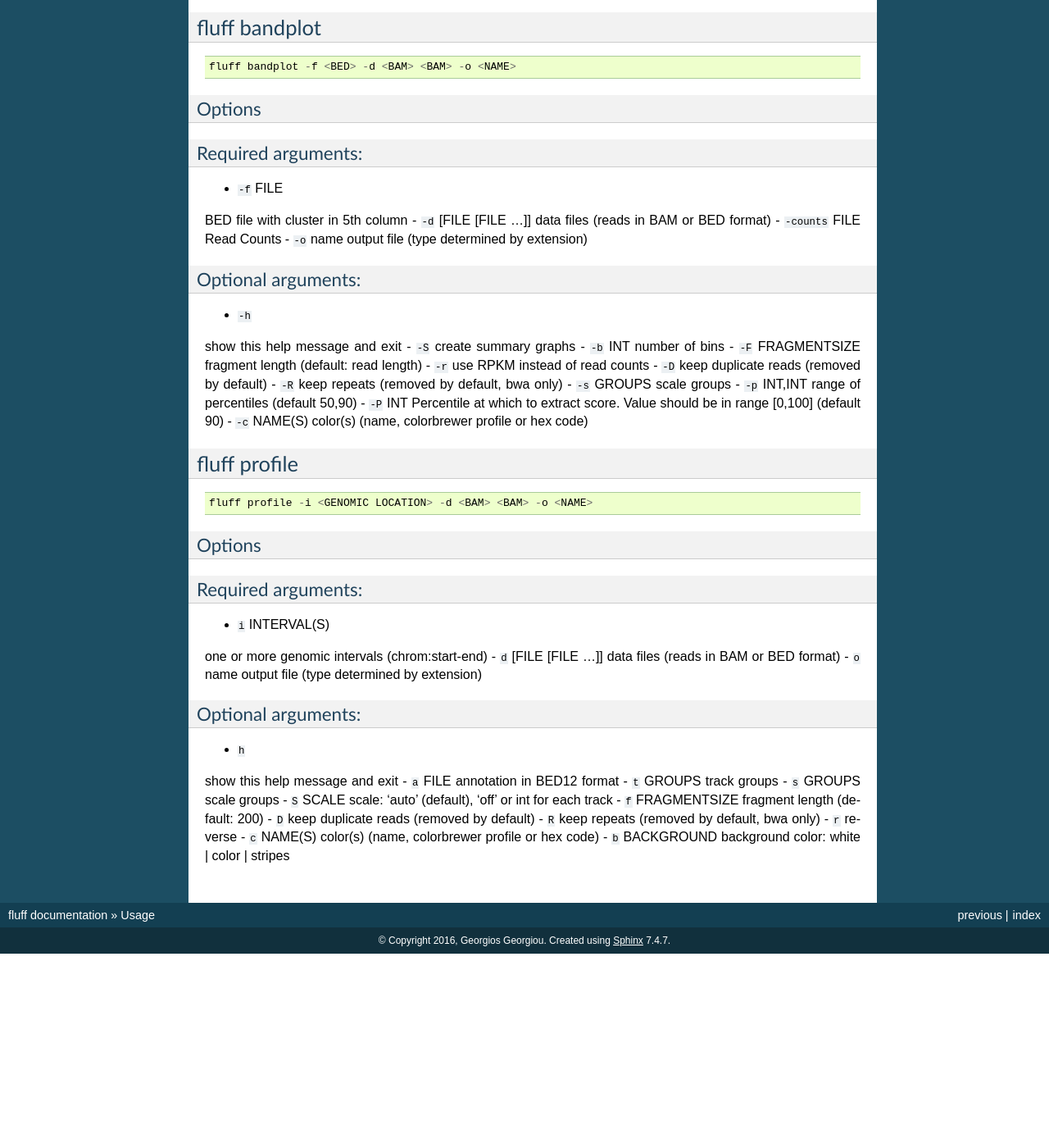
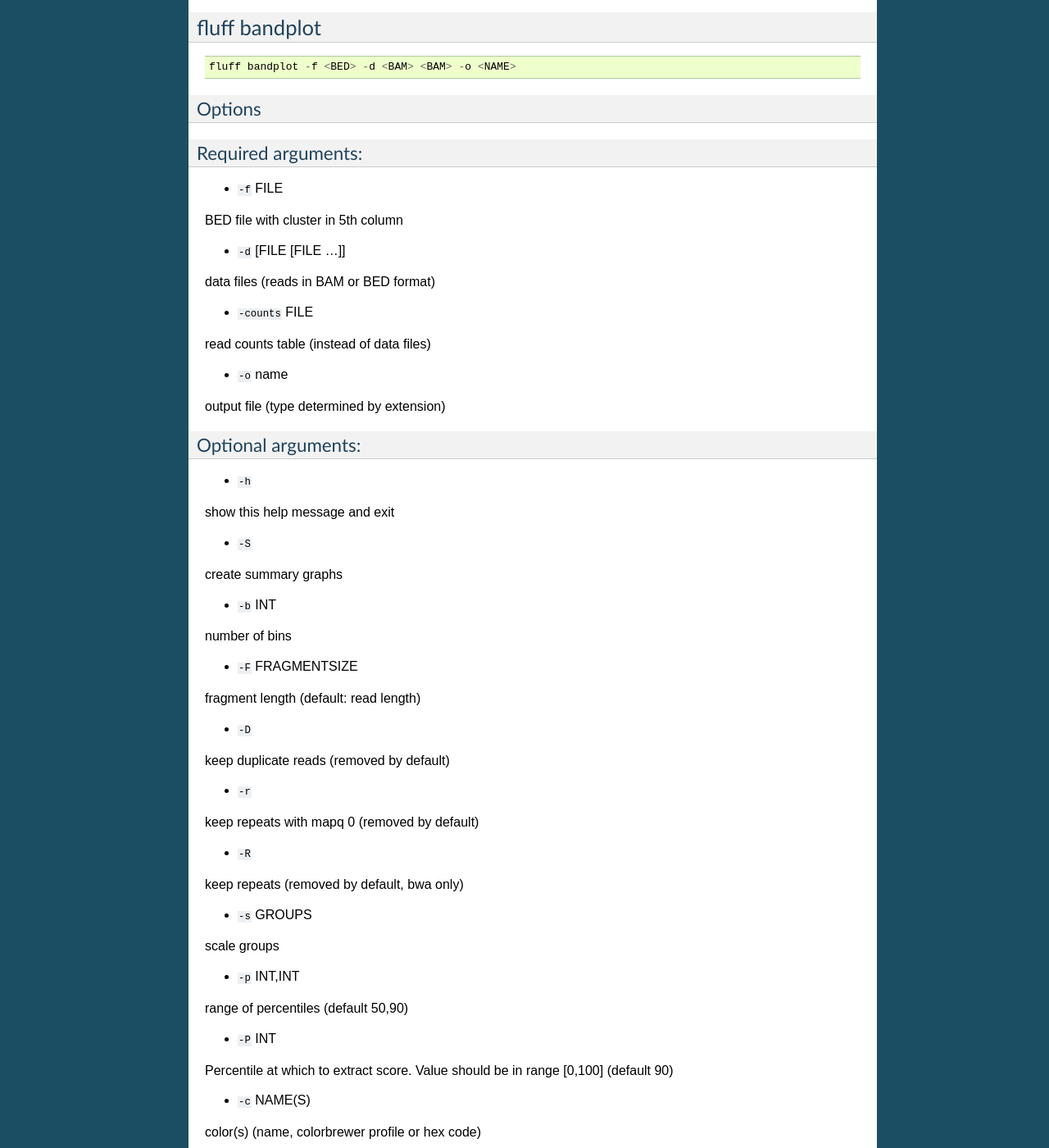
Before and after one commit to simonvh/fluff, a Sphinx documentation site: the page built from docs/usage.rst, in a window 1280 px wide and 1400 px high, scrolled down 1855 px. Shown: the whole window at 82% size. Built offline with Sphinx 7.4.7, drawn with Linux system fonts in a browser that asks for light colours; pages that are not in the unit, such as notebooks, are missing from menus; the version number could not be read and is left out; before the commit the page ends 3018 px from its top, so only the background shows below that; some of the changed text lies outside the part shown.

Commit message:
Update usage.rst

```diff
--- a/docs/usage.rst
+++ b/docs/usage.rst
@@ -61,7 +61,7 @@ use RPKM instead of read counts
 keep duplicate reads (removed by default)
 
 -  ``-R``
-keep repeats (removed by default, bwa only)
+keep reads with mapq 0 (removed by default)
 
 -  ``-m``
 merge mirrored clusters (only with kmeans and without -g option)
@@ -97,10 +97,13 @@ Required arguments:
 
 -  ``-f`` FILE
 BED file with cluster in 5th column
+
 -  ``-d`` [FILE [FILE ...]]
 data files (reads in BAM or BED format)
+
 -  ``-counts`` FILE
-Read Counts
+read counts table (instead of data files)
+
 -  ``-o`` name
 output file (type determined by extension)
 
@@ -109,24 +112,34 @@ Optional arguments:
 
 -  ``-h``
 show this help message and exit
+
 -  ``-S``
 create summary graphs
+
 -  ``-b`` INT
 number of bins
+
 -  ``-F`` FRAGMENTSIZE
 fragment length (default: read length)
--  ``-r``
-use RPKM instead of read counts
+
 -  ``-D``
 keep duplicate reads (removed by default)
+
+-  ``-r``
+keep repeats with mapq 0 (removed by default)
+
 -  ``-R``
 keep repeats (removed by default, bwa only)
+
 -  ``-s`` GROUPS
 scale groups
+
 -  ``-p`` INT,INT
 range of percentiles (default 50,90)
+
 -  ``-P`` INT
 Percentile at which to extract score. Value should be in range [0,100] (default 90)
+
 -  ``-c`` NAME(S)
 color(s) (name, colorbrewer profile or hex code)
 
@@ -151,8 +164,10 @@ Required arguments:
 
 -  ``i`` INTERVAL(S)
 one or more genomic intervals (chrom:start-end)
+
 -  ``d`` [FILE [FILE ...]]
 data files (reads in BAM or BED format)
+
 -  ``o`` name
 output file (type determined by extension)
 
@@ -161,23 +176,33 @@ Optional arguments:
 
 -  ``h``
 show this help message and exit
+
 -  ``a`` FILE
 annotation in BED12 format
+
 -  ``t`` GROUPS
 track groups
+
 -  ``s`` GROUPS
 scale groups
+
 -  ``S`` SCALE
 scale: 'auto' (default), 'off' or int for each track
+
 -  ``f`` FRAGMENTSIZE
 fragment length (default: 200)
+
 -  ``D``
 keep duplicate reads (removed by default)
+
 -  ``R``
 keep repeats (removed by default, bwa only)
+
 -  ``r``
 reverse
+
 -  ``c`` NAME(S)
 color(s) (name, colorbrewer profile or hex code)
+
 -  ``b`` BACKGROUND
 background color: white | color | stripes
```
Also changed, not shown: other parts of docs/usage.rst (+1 -1 lines).
